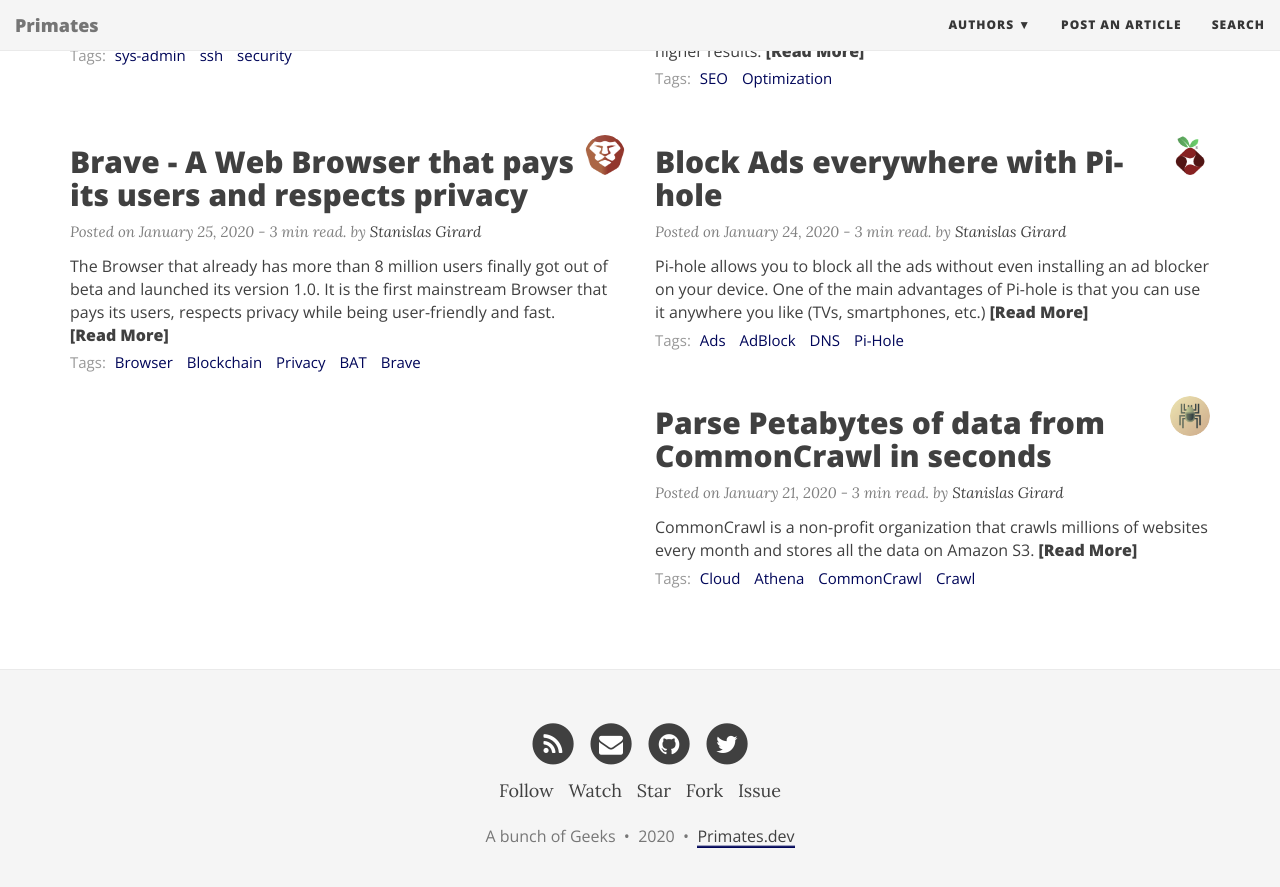
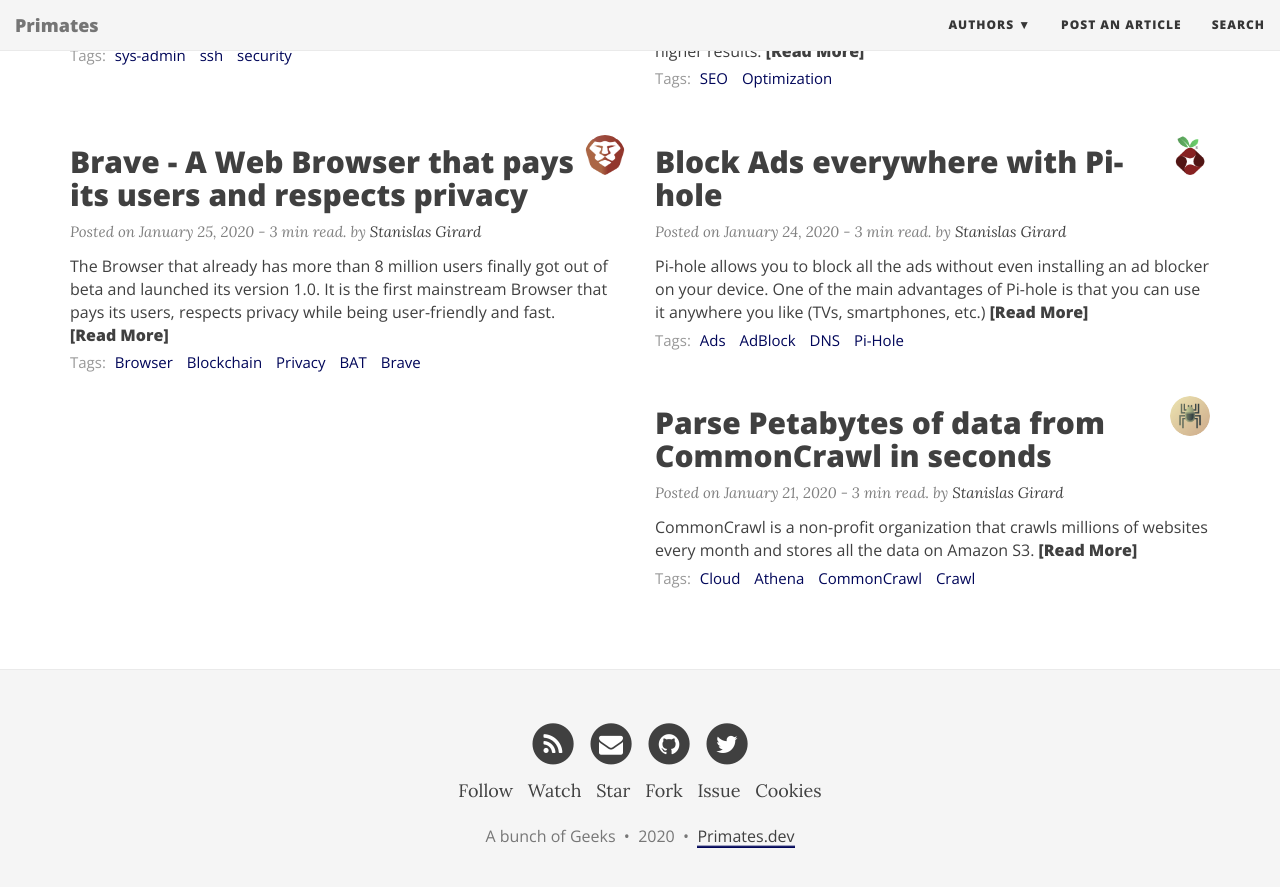
Before and after one commit to StanGirard/Primates-Jekyll, a Jekyll site: the page built from index.html, in a window 1280 px wide and 900 px high, scrolled down 1122 px. Shown: the top 887 px of the window. Built offline with Jekyll 4.4.1, drawn with Linux system fonts in a browser that asks for light colours; nearby versions of some CDN libraries; the list of posts is cut into pages by our own code; comment, search, counter and statistics services are not loaded.

Commit message:
[RGPD] Compliant

```diff
--- a/_includes/footer.html
+++ b/_includes/footer.html
@@ -49,6 +49,9 @@
             <a class="github-button" href="https://github.com/StanGirard/Primates/issues"
               data-icon="octicon-issue-opened" aria-label="Issue StanGirard/Primates on GitHub">Issue</a>
           </li>
+          <li>
+            <a href="javascript:window.Metomic('ConsentManager:show')">Cookies</a>
+          </li>
         </ul>
         <p class="copyright text-muted">
           {{ site.author.name }}
--- a/_includes/head.html
+++ b/_includes/head.html
@@ -123,6 +123,9 @@
   {% include matomo.html %}
   {% endif %}
 
+  <script src="https://config.metomic.io/config.js?id=prj:bf41a4e5-e7b5-47ba-b111-835eca756732" crossorigin charset="utf-8"></script>
+  <script src="https://consent-manager.metomic.io/embed.js" crossorigin charset="utf-8"></script>
+
   {% if page.comments and site.staticman.repository and site.staticman.branch %}
   <!-- Staticman -->
   <link rel="stylesheet" href="{{ "/css/staticman.css" | relative_url }}" />
```
